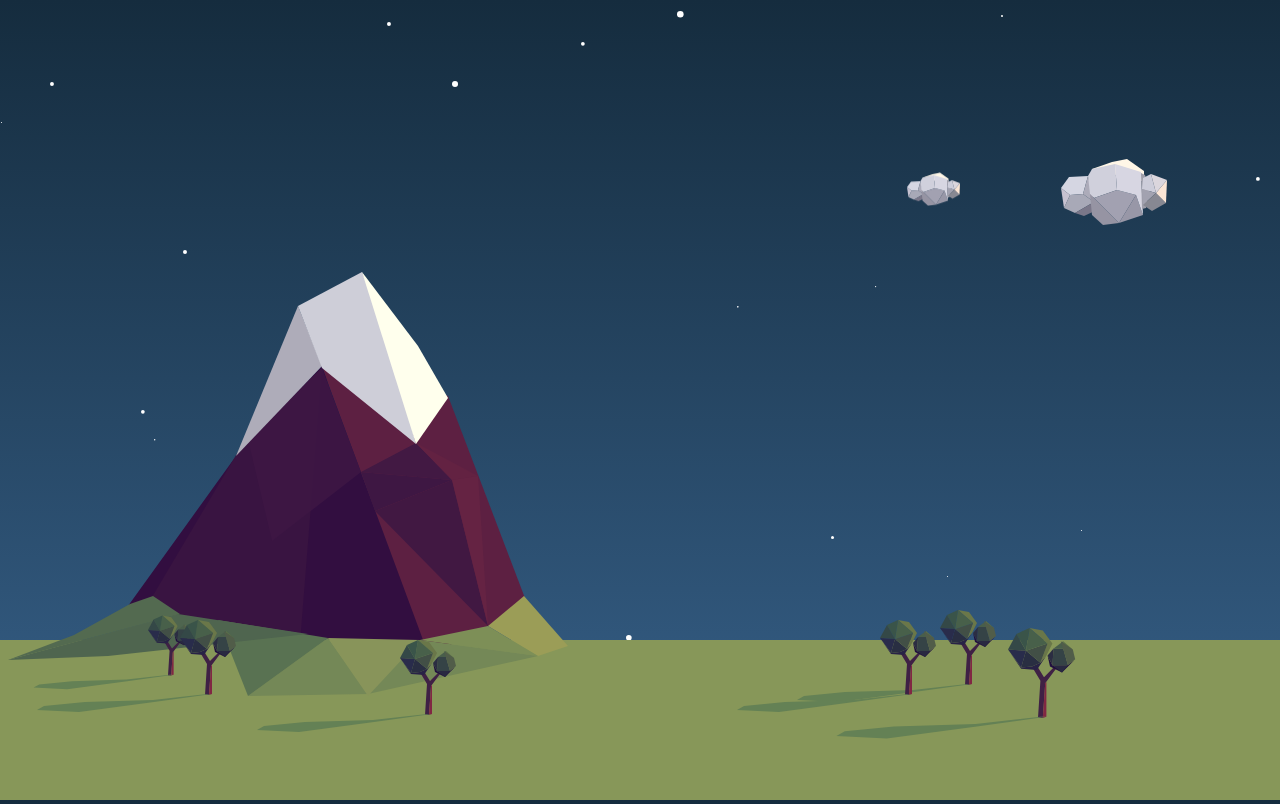
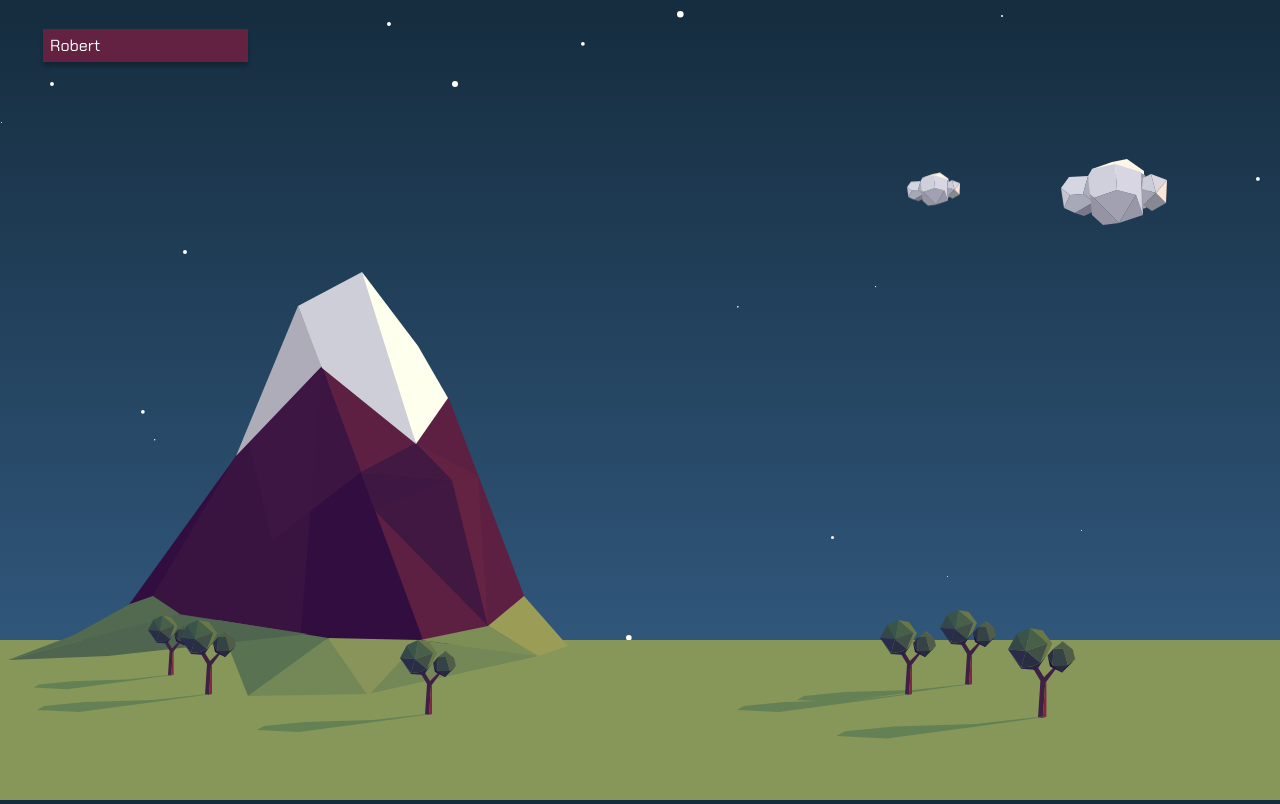
Before and after one commit to studydash/studydash.github.io, a plain HTML site: page docs/qa/landscape.html in a window 1280 px wide. Drawn offline with Linux system fonts and the light colour scheme.

Commit message:
♻ Rename css file + start adding meta-data overlay

```diff
--- a/docs/qa/landscape.html
+++ b/docs/qa/landscape.html
@@ -14,15 +14,51 @@
   <meta property="og:url" content="https://www.sitepoint.com/a-basic-html5-template/">
   <meta property="og:description" content="A simple HTML5 Template for new projects.">
   <meta property="og:image" content="image.png">
-  <link rel="stylesheet" href="css/styles.css?v=1.0">
+  <link rel="stylesheet" href="css/landscape.css?v=2.0">
   <style>
+    @import url('https://fonts.googleapis.com/css2?family=Chakra+Petch&display=swap');
+
+    .board {
+      position: absolute;
+      display: flex;
+      left: 43px;
+      top: 29px;
+    }
+
+    .personBox {
+      width: 205px;
+      height: 28px;
+    }
+
+    .personTitle {
+      background: #632242;
+      box-shadow: 0px 4px 4px rgba(0, 0, 0, 0.25);
+
+      font-family: 'Chakra Petch', sans-serif;
+      font-style: normal;
+      font-weight: 400;
+      font-size: 16px;
+      line-height: 29px;
+      color: #FFFFFF;
+
+      padding: 2px;
+      padding-left: 7px;
+      box-sizing: border-box;
+    }
 
   </style>
 </head>
 
 <body>
+  <div class="board">
+    <div class="personBox">
+      <div class="personTitle">
+        Robert
+      </div>
+    </div>
+  </div>
+
   <section class="stage">
-
     <svg height="390" width="550" id="mountains">
       <polygon points="300,390 190,90 320,130 400,340" fill="#5d2042" />
       <polygon points="0,340 108,190 194,100 201,120 301,390" fill="#320e40" />
@@ -138,8 +174,6 @@
     </svg>
 
     <canvas id="sky"></canvas>
-
-
   </section>
   <script>
     var sky = document.getElementById("sky");
```
Also changed, not shown: docs/qa/css/landscape.css (renamed from docs/qa/css/styles.css).
